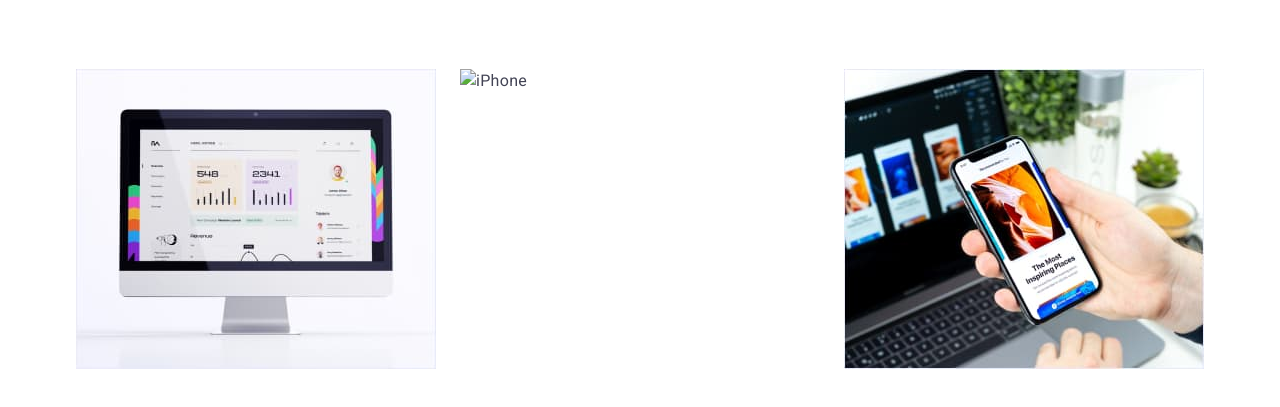
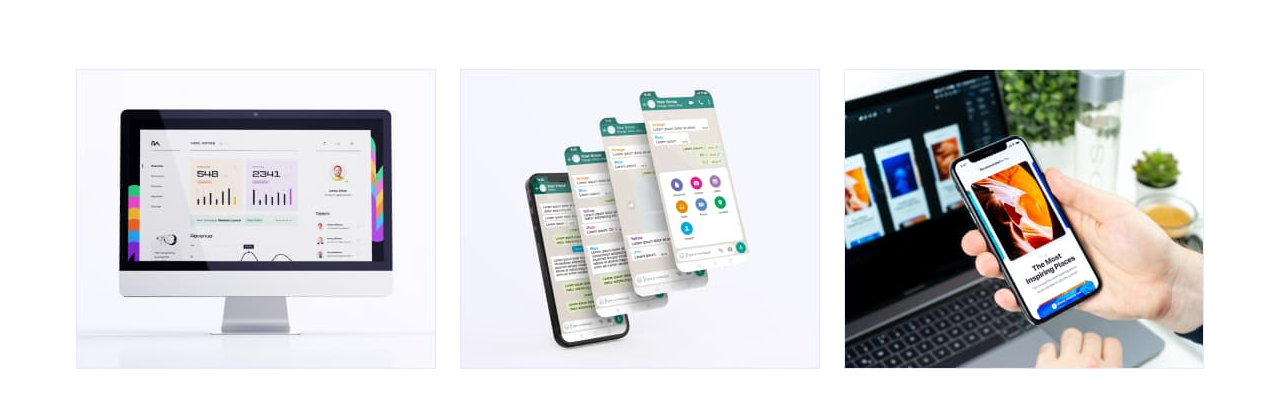
Before and after one commit to DeNoVoScripts/goit-markup-hw-06, a plain HTML site: page index.html in a window 1280 px wide. Shown: the part 531-938 px from the top of the page. Drawn offline with nearby package versions, Linux system fonts and the light colour scheme; the site is published under a folder, as on GitHub Pages, so addresses that start at the root find nothing.

Commit message:
Update index.html

```diff
--- a/index.html
+++ b/index.html
@@ -157,7 +157,7 @@
             </li>
             <li class="item">
               <img
-                src="/images/rectangle-72.jpg"
+                src="./images/rectangle-72.jpg"
                 alt="iPhone"
                 width="360"
                 height="300"
```
